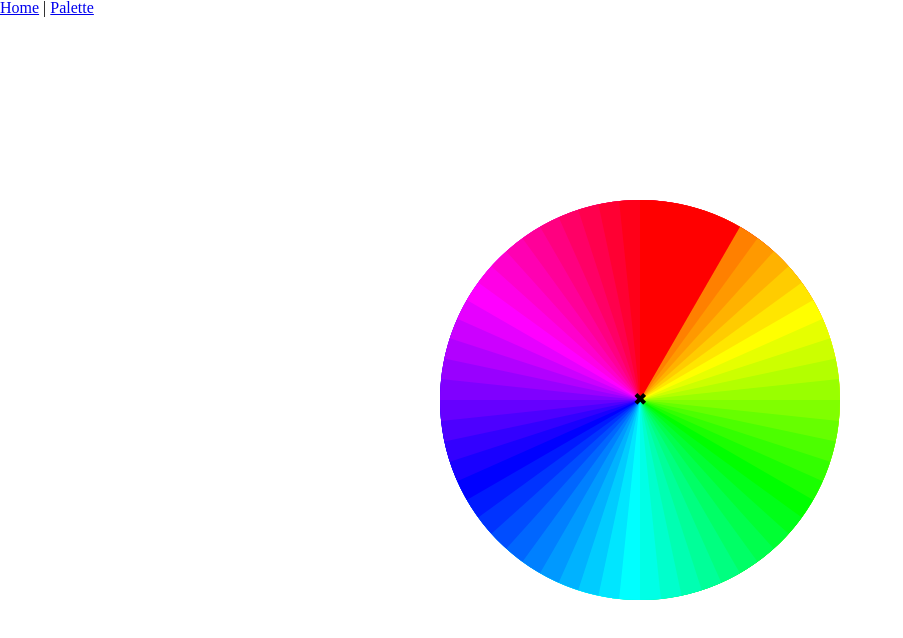
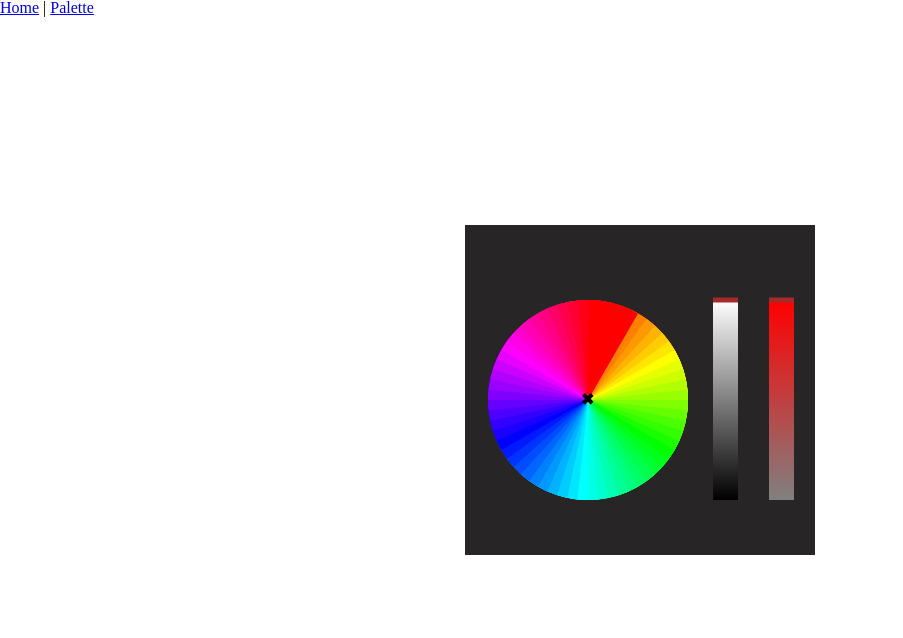
Before and after one commit to jsjzh/vue-tiny-code, a Vue app: page /palette in a window 1280 px wide. Shown: the top 638 px of the page, without its empty margins (0-903 px from the left). Built offline with nearby package versions, Linux system fonts and the light colour scheme.

Commit message:
嘛 加了个饱和度和明度的条条

```diff
--- a/src/components/palette/color.js
+++ b/src/components/palette/color.js
@@ -223,7 +223,8 @@ export default class Color {
   }
 
   set(prop, value) {
-    this[`_${prop}`] = value
+    this[`_${prop}`] = value;
+    this._onChange();
   }
 
   get(prop) {
@@ -255,7 +256,11 @@ export default class Color {
         this._alpha = 100;
       }
       if (parts.length >= 3) {
-        const { h, s, v } = hsl2hsv(parts[0], parts[1], parts[2]);
+        const {
+          h,
+          s,
+          v
+        } = hsl2hsv(parts[0], parts[1], parts[2]);
         fromHSV(h, s, v);
       }
     }
@@ -318,7 +323,12 @@ export default class Color {
 
   // 当颜色改变的时候，最终生成颜色的函数
   _onChange() {
-    const { _hue, _saturation, _value, format } = this;
+    const {
+      _hue,
+      _saturation,
+      _value,
+      format
+    } = this;
     switch (format) {
       case "hsl":
         const hsl = hsv2hsl(_hue, _saturation / 100, _value / 100);
--- a/src/components/palette/drag.js
+++ b/src/components/palette/drag.js
@@ -5,16 +5,18 @@ let isDrag = false;
  * @param {Object} options
  */
 export default function (elem, options) {
+
   const moveFn = function (event) {
-    options.move && options.move(event || window.event);
+    options.move && options.move(event || window.event, elem);
   }
+
   const endFn = function (event) {
     document.removeEventListener("mousemove", moveFn);
     document.removeEventListener("mouseup", endFn);
     document.onselectstart = null;
     document.ondragstart = null;
     isDrag = false;
-    options.end && options.end(event || window.event);
+    options.end && options.end(event || window.event, elem);
   }
 
   elem.addEventListener("mousedown", function (event) {
@@ -24,6 +26,6 @@ export default function (elem, options) {
     document.addEventListener("mousemove", moveFn);
     document.addEventListener("mouseup", endFn);
     isDrag = true;
-    options.start && options.start(event || window.event);
+    options.start && options.start(event || window.event, elem);
   })
 }
--- a/src/components/palette/palette.vue
+++ b/src/components/palette/palette.vue
@@ -1,18 +1,30 @@
 <template>
-  <div class="palette">
-    <div ref="dish" class="dish">
-      <i class="sector" v-for="item in count" :key="item" :style="{'transform': `rotate(${item * 360 / count}deg)`, 'color' : `hsl(${item * 360 / count}, 100%, 50%)`}"></i>
-      <i class="dot" :style="{top: `${dotTop}px`, left: `${dotLeft}px`}">&#x2716;</i>
+  <div class="palette-container">
+    <div class="show-stage">
+      <div @click="handleGetColor(item)" v-for="(item, index) in colorArr" :key="index" style="height: 50%;cursor: cell;" :style="{'background-color':item, 'width': `${100/(colorArr.length + 1)}%`}"></div>
     </div>
-    <div style="display: flex;justify-content: center;align-items: center; margin-top: 20px">
-      <div v-for="(item, index) in colorArr" :key="index" style="width: 50px;height: 50px" :style="{'background-color': item}"></div>
+    <div class="palette">
+      <div ref="dish" class="dish">
+        <i class="sector" v-for="item in count" :key="item" :style="{'transform': `rotate(${item * 360 / count}deg)`, 'color' : `hsl(${item * 360 / count}, 100%, 50%)`}"></i>
+        <i class="dot" :style="{top: `${dotTop}px`, left: `${dotLeft}px`}">&#x2716;</i>
+      </div>
+    </div>
+    <div ref="saturation" class="bar bar-one">
+      <div class="contro"></div>
+    </div>
+    <div ref="lightness" class="bar bar-two">
+      <div class="contro"></div>
+    </div>
+    <div class="text-stage">
+      {{ currentColor }}
     </div>
   </div>
+
 </template>
 
 <script>
-let _width = 400;
-let _height = 400;
+let _width = 200;
+let _height = 200;
 let _radius = _width / 2;
 
 import { getCoords, isInside } from "./util";
@@ -22,7 +34,6 @@ import drag from "./drag";
 
 export default {
   props: {
-    value: String,
     colorFormat: String
   },
 
@@ -36,16 +47,20 @@ export default {
       color,
       dotTop: _width / 2,
       dotLeft: _width / 2,
-      colorArr: []
+      colorArr: [],
+      currentColor: null
     };
   },
   methods: {
+    handleGetColor(color) {
+      this.currentColor = color;
+    },
     update() {
       const hue = this.color.get("hue");
       const saturation = this.color.get("saturation");
       const value = this.color.get("value");
     },
-    handleDreg(event) {
+    handleDreg(event, elem) {
       let gbcr = this.$refs["dish"].getBoundingClientRect();
 
       let top = event.clientY - gbcr.top;
@@ -72,20 +87,6 @@ export default {
         return result > 0 ? 360 - result : Math.abs(result);
       }
       let angle = getAngle(_radius, _radius, left, top);
-      this.color.set("hue", angle);
-
-      // debounce函数用来包裹我们的事件
-      // const debounce = (fn, delay) => {
-      //   let timer = null;
-      //   return function() {
-      //     let ctx = this;
-      //     let args = arguments;
-      //     clearTimeout(timer);
-      //     timer = setTimeout(function() {
-      //       fn.apply(ctx, args);
-      //     }, delay);
-      //   };
-      // };
 
       // reverse
       // similar
@@ -93,17 +94,58 @@ export default {
       // complement
       // doubleComplement
       // square
-      this.colorArr = this.color.blendent("similar", 3);
+      this.color.set("hue", angle);
+      this.colorArr = this.color.blendent("square", 10);
+
+      let barOne = document.querySelector(".bar-one");
+      barOne.style.backgroundImage = `linear-gradient(${
+        this.color.value
+      }, gray)`;
+    },
+    handleDregBar(event, elem) {
+      let cont = Array.prototype.filter.call(
+        elem.childNodes,
+        el => el.className === "contro"
+      )[0];
+      const { top, height } = elem.getBoundingClientRect();
+      let rate = (event.clientY - top) / height;
+      let _top = rate < 0 ? 0 * 100 : rate > 1 ? 1 * 100 : rate * 100;
+      cont.style.top = `${_top}%`;
+      if (elem.classList.contains("bar-one")) {
+        this.color.set("saturation", Math.abs(100 - _top));
+        this.colorArr = this.color.blendent("square", 10);
+      } else if (elem.classList.contains("bar-two")) {
+        this.color.set("value", Math.abs(50 - _top / 2));
+        this.colorArr = this.color.blendent("square", 10);
+        let barOne = document.querySelector(".bar-one");
+        barOne.style.backgroundImage = `linear-gradient(${
+          this.color.value
+        }, gray)`;
+      }
     }
   },
   mounted() {
     // const value = this.value;
     // value && this.color.fromString(value);
 
-    drag(this.$refs["dish"], {
-      start: event => this.handleDreg(event),
-      move: event => this.handleDreg(event),
-      end: event => this.handleDreg(event)
+    const { dish, saturation, lightness } = this.$refs;
+
+    drag(dish, {
+      start: (event, elem) => this.handleDreg(event, elem),
+      move: (event, elem) => this.handleDreg(event, elem),
+      end: (event, elem) => this.handleDreg(event, elem)
+    });
+
+    drag(saturation, {
+      start: (event, elem) => this.handleDregBar(event, elem),
+      move: (event, elem) => this.handleDregBar(event, elem),
+      end: (event, elem) => this.handleDregBar(event, elem)
+    });
+
+    drag(lightness, {
+      start: (event, elem) => this.handleDregBar(event, elem),
+      move: (event, elem) => this.handleDregBar(event, elem),
+      end: (event, elem) => this.handleDregBar(event, elem)
     });
 
     this.update();
@@ -112,18 +154,73 @@ export default {
 </script>
 
 <style lang="scss" scoped>
-$paletteWidth: 400px;
-$paletteHeight: 400px;
-
+$paletteWidth: 200px;
+$paletteHeight: 200px;
+.palette-container {
+  position: fixed;
+  top: 50%;
+  left: 50%;
+  transform: translate(-50%, -50%);
+  background-color: rgb(39, 37, 37);
+  width: 350px;
+  height: 250px;
+  z-index: 1000;
+}
+.show-stage {
+  position: absolute;
+  top: -50px;
+  width: 100%;
+  height: 50px;
+  background-color: rgb(39, 37, 37);
+  display: flex;
+  justify-content: space-around;
+  align-items: center;
+}
+.text-stage {
+  position: absolute;
+  bottom: -30px;
+  width: 100%;
+  height: 30px;
+  line-height: 30px;
+  background-color: rgb(39, 37, 37);
+  text-align: center;
+}
+.bar {
+  position: absolute;
+  top: 50%;
+  width: 25px;
+  height: 200px;
+  transform: translateY(-50%);
+  cursor: n-resize;
+}
+// 饱和度
+.bar-one {
+  right: 6%;
+  background-image: linear-gradient(hsl(0, 100%, 50%), gray);
+}
+// 明度
+.bar-two {
+  right: 22%;
+  background-image: linear-gradient(white, black);
+}
+.contro {
+  position: absolute;
+  width: 100%;
+  height: 5px;
+  top: 0;
+  left: 0;
+  background-color: brown;
+  transform: translateY(-50%);
+}
 .palette {
-  position: fixed;
+  position: absolute;
   width: $paletteWidth;
   height: $paletteHeight;
   top: 50%;
-  left: 50%;
+  left: 35%;
   margin: (-($paletteWidth / 2)) (-($paletteHeight / 2));
   // overflow: hidden;
-  cursor: pointer;
+  cursor: crosshair;
   .dish {
     width: 100%;
     height: 100%;
```
